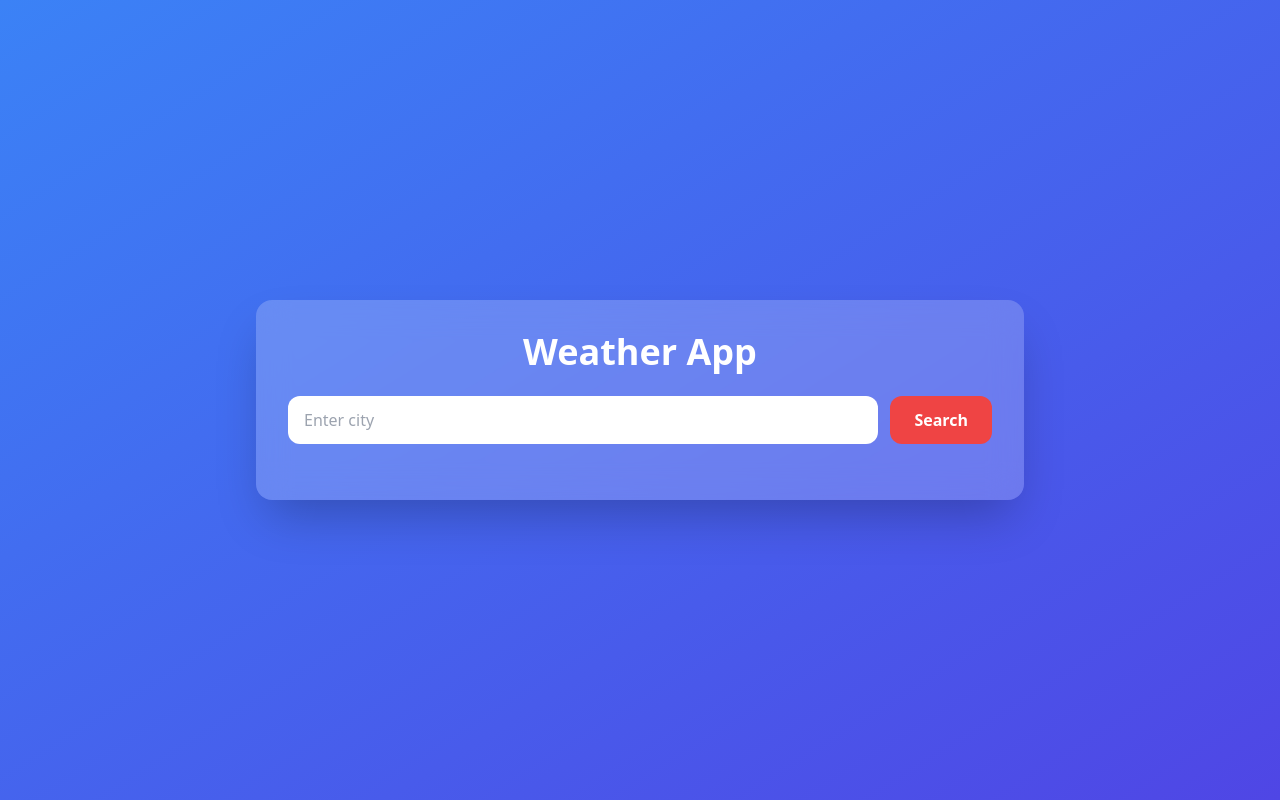
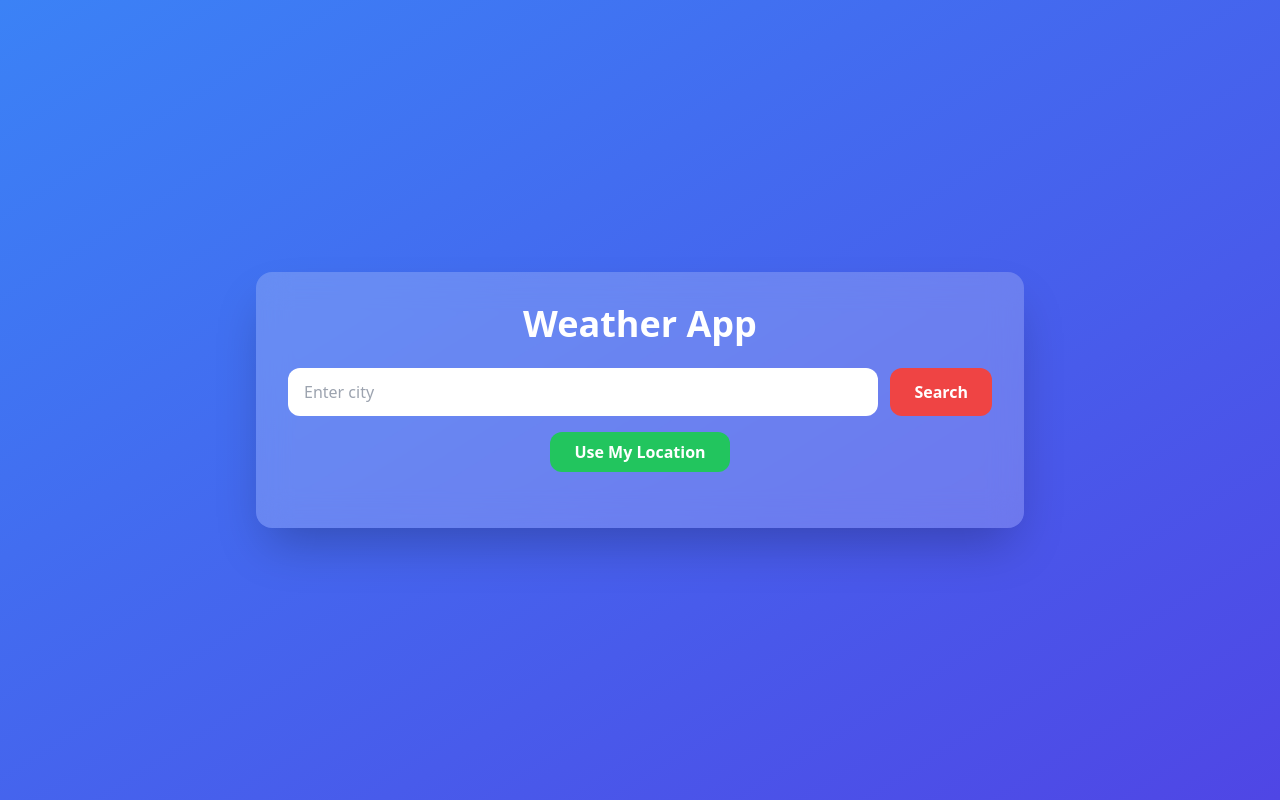
Before and after one commit to abhishek-0509/weather-app, a React app in the folder frontend/: page / in a window 1280 px wide. Built offline with nearby package versions, Linux system fonts and the light colour scheme; the HTML template or start-up script is replaced by a standard one.

Commit message:
Final stable version

```diff
--- a/frontend/src/App.jsx
+++ b/frontend/src/App.jsx
@@ -1,7 +1,7 @@
 import { useState } from "react";
 import axios from "axios";
 
-const API_BASE = "https://weather-backend-sma3.onrender.com"; // your Render backend URL
+const API_BASE = "https://weather-backend-sma3.onrender.com"; // your backend URL
 
 function App() {
   const [city, setCity] = useState("");
@@ -10,27 +10,26 @@ function App() {
   const [loading, setLoading] = useState(false);
   const [error, setError] = useState("");
 
-  const getWeather = async (searchCity) => {
-    const cityToSearch = searchCity || city;
-    if (!cityToSearch) return;
+  const getWeatherByCity = async (cityName) => {
+    if (!cityName) return;
 
     setLoading(true);
     setError("");
 
     try {
-      const weatherResponse = await axios.get(
-        `${API_BASE}/api/weather?city=${cityToSearch}`
+      const weatherRes = await axios.get(
+        `${API_BASE}/api/weather?city=${cityName}`
       );
 
-      const forecastResponse = await axios.get(
-        `${API_BASE}/api/weather/forecast?city=${cityToSearch}`
+      const forecastRes = await axios.get(
+        `${API_BASE}/api/weather/forecast?city=${cityName}`
       );
 
-      const dailyData = forecastResponse.data.list.filter((item) =>
+      const dailyData = forecastRes.data.list.filter((item) =>
         item.dt_txt.includes("12:00:00")
       );
 
-      setWeather(weatherResponse.data);
+      setWeather(weatherRes.data);
       setForecast(dailyData);
     } catch (err) {
       setError("City not found or server error.");
@@ -39,6 +38,57 @@ function App() {
     } finally {
       setLoading(false);
     }
+  };
+
+  const handleSearch = () => {
+    getWeatherByCity(city);
+  };
+
+  const handleEnter = (e) => {
+    if (e.key === "Enter") {
+      getWeatherByCity(city);
+    }
+  };
+
+  const useMyLocation = () => {
+    if (!navigator.geolocation) {
+      setError("Geolocation not supported.");
+      return;
+    }
+
+    setLoading(true);
+    setError("");
+
+    navigator.geolocation.getCurrentPosition(
+      async (position) => {
+        try {
+          const { latitude, longitude } = position.coords;
+
+          const weatherRes = await axios.get(
+            `${API_BASE}/api/weather/coordinates?lat=${latitude}&lon=${longitude}`
+          );
+
+          const forecastRes = await axios.get(
+            `${API_BASE}/api/weather/forecast/coordinates?lat=${latitude}&lon=${longitude}`
+          );
+
+          const dailyData = forecastRes.data.list.filter((item) =>
+            item.dt_txt.includes("12:00:00")
+          );
+
+          setWeather(weatherRes.data);
+          setForecast(dailyData);
+        } catch (err) {
+          setError("Unable to fetch location weather.");
+        } finally {
+          setLoading(false);
+        }
+      },
+      () => {
+        setError("Location permission denied.");
+        setLoading(false);
+      }
+    );
   };
 
   return (
@@ -50,20 +100,31 @@ function App() {
         </h1>
 
         {/* Search Section */}
-        <div className="flex flex-col sm:flex-row gap-3 w-full mb-6">
+        <div className="flex flex-col sm:flex-row gap-3 w-full mb-4">
           <input
             type="text"
             placeholder="Enter city"
             value={city}
             onChange={(e) => setCity(e.target.value)}
+            onKeyDown={handleEnter}
             className="flex-1 px-4 py-3 rounded-xl text-black outline-none"
           />
 
           <button
-            onClick={() => getWeather()}
-            className="px-6 py-3 bg-red-500 hover:bg-red-600 rounded-xl font-semibold transition-all duration-300"
+            onClick={handleSearch}
+            className="px-6 py-3 bg-red-500 hover:bg-red-600 rounded-xl font-semibold transition"
           >
             Search
+          </button>
+        </div>
+
+        {/* Use Location Button */}
+        <div className="text-center mb-6">
+          <button
+            onClick={useMyLocation}
+            className="px-6 py-2 bg-green-500 hover:bg-green-600 rounded-xl font-semibold transition"
+          >
+            Use My Location
           </button>
         </div>
 
@@ -102,7 +163,7 @@ function App() {
           </div>
         )}
 
-        {/* 5-Day Forecast */}
+        {/* Forecast */}
         {forecast.length > 0 && !loading && (
           <div>
             <h3 className="text-xl font-bold mb-4 text-center">
```
